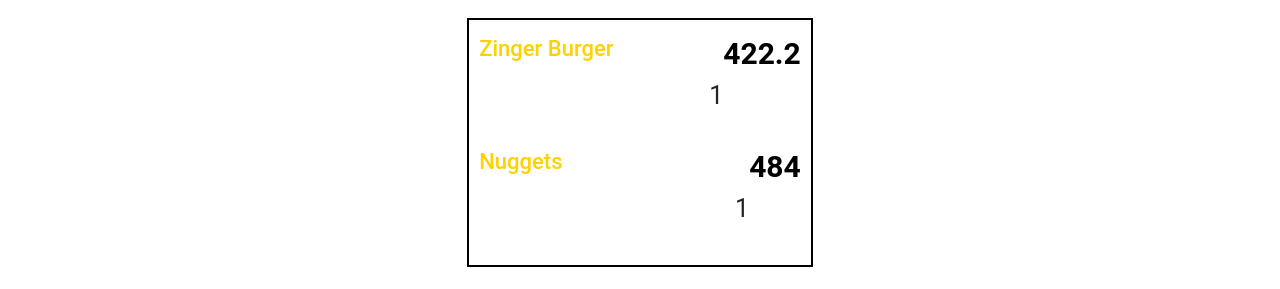
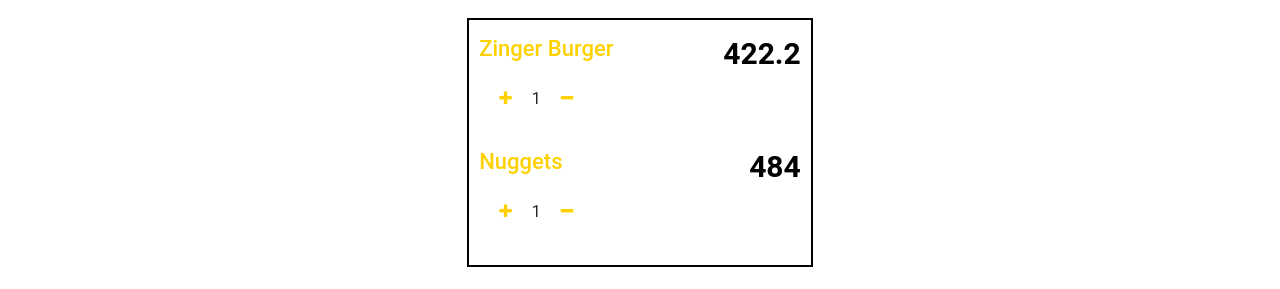
Before and after one commit to sohaibbinmohsin/project-a2b-markets, a React (Create React App) app in the folder front-react/: page /shopping_cart in a window 1280 px wide. Shown: the part 230-519 px from the top of the page. Built offline with nearby package versions, Linux system fonts and the light colour scheme.

Commit message:
Update shopping_cart.js

```diff
--- a/front-react/src/Components/shopping_cart.js
+++ b/front-react/src/Components/shopping_cart.js
@@ -48,7 +48,7 @@ if(fst)
     console.log(products.length)
    let arr2=[]
    arr2.push( <h2 style={{color:'#FFD100'}}>{products[x][0]}<b style={{color:'black',fontSize:'30px'}}>{products[x][1]}</b></h2>)
-   arr2.push(<p><a href="#"><span class="glyphicon glyphicon-minus"></span></a>1<a href="#"><span class="glyphicon glyphicon-plus"></span></a></p>)
+   arr2.push(<div style={{float:'left'}}><a href="#"><span  ><i class="fa fa-plus"></i></span></a>1<a href="#"><span  ><i class="fa fa-minus"></i></span></a></div>)
    arr2.push(<br/>)
    arr2.push(<br/>)
    arr2.push(<br/>)
```
